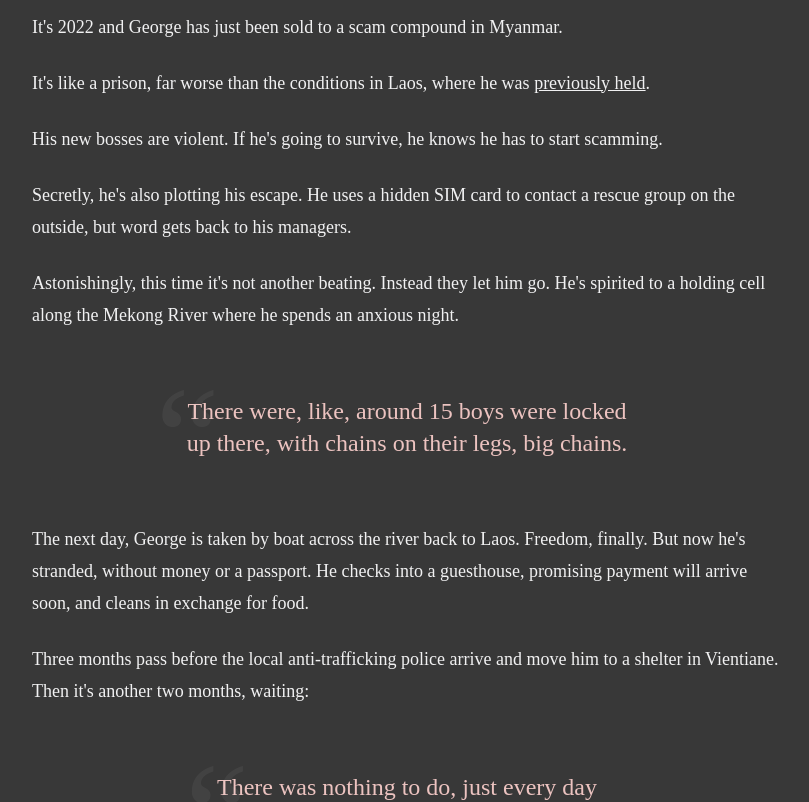
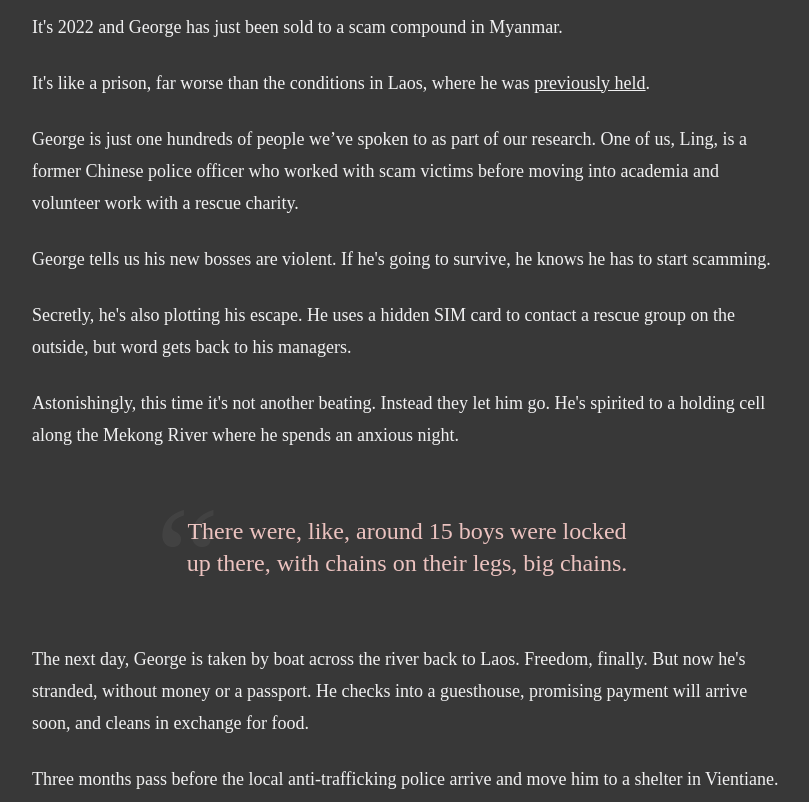
Before and after one commit to conversation/scam-centres-part-4, a React (Vite) app: page / in a window 1280 px wide. Shown: the part 1360-2162 px from the top of the page, without its empty margins (233-1042 px from the left). Built offline with nearby package versions, Linux system fonts and the light colour scheme; a web font is replaced by a local one.

Commit message:
edit: text changes

```diff
--- a/src/article.mdx
+++ b/src/article.mdx
@@ -50,7 +50,9 @@ It's 2022 and George has just been sold to a scam compound in Myanmar.
 
 It's like a prison, far worse than the conditions in Laos, where he was [previously held](https://scam-factories-rise-of-an-industry.netlify.app/).
 
-His new bosses are violent. If he's going to survive, he knows he has to start scamming.
+George is just one hundreds of people we’ve spoken to as part of our research. One of us, Ling, is a former Chinese police officer who worked with scam victims before moving into academia and volunteer work with a rescue charity.
+
+George tells us his new bosses are violent. If he's going to survive, he knows he has to start scamming.
 
 Secretly, he's also plotting his escape. He uses a hidden SIM card to contact a rescue group on the outside, but word gets back to his managers.
 
```
